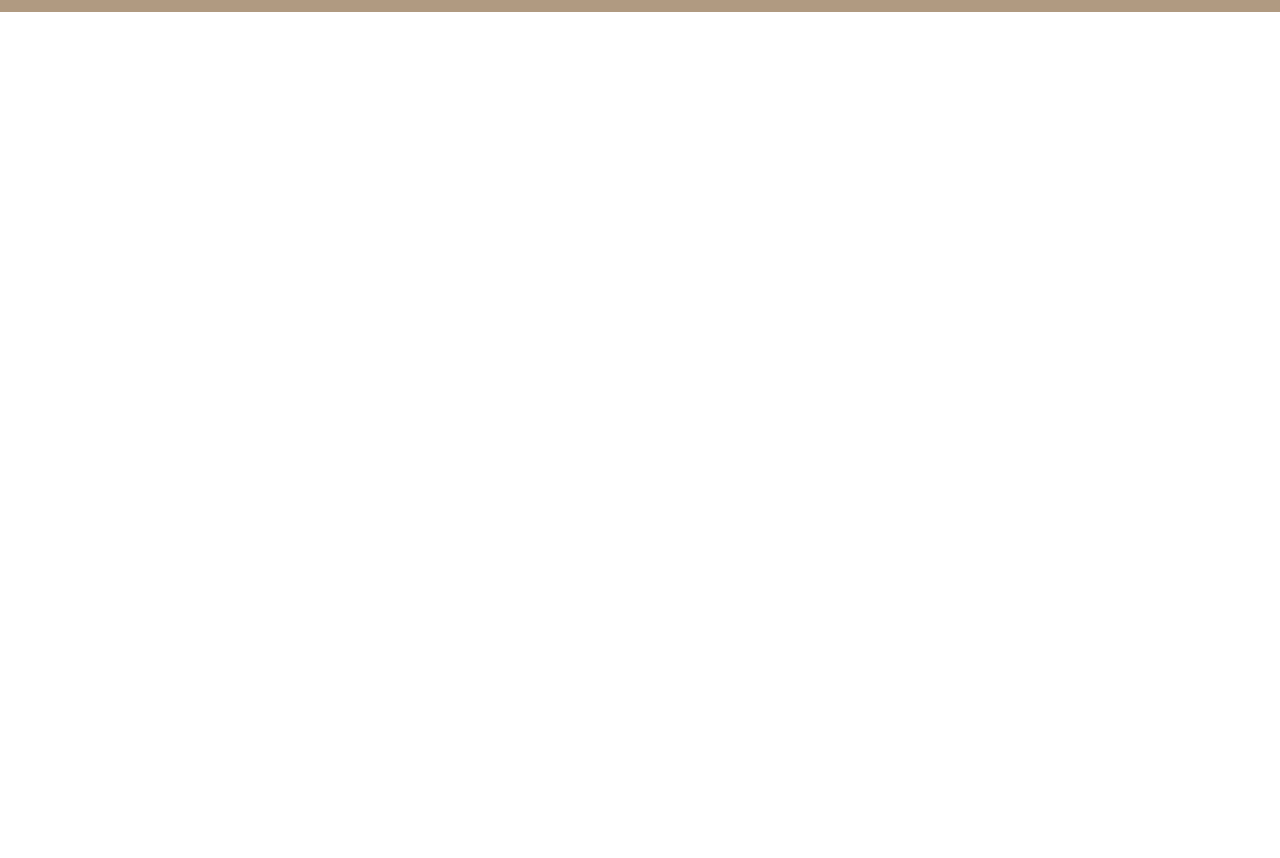
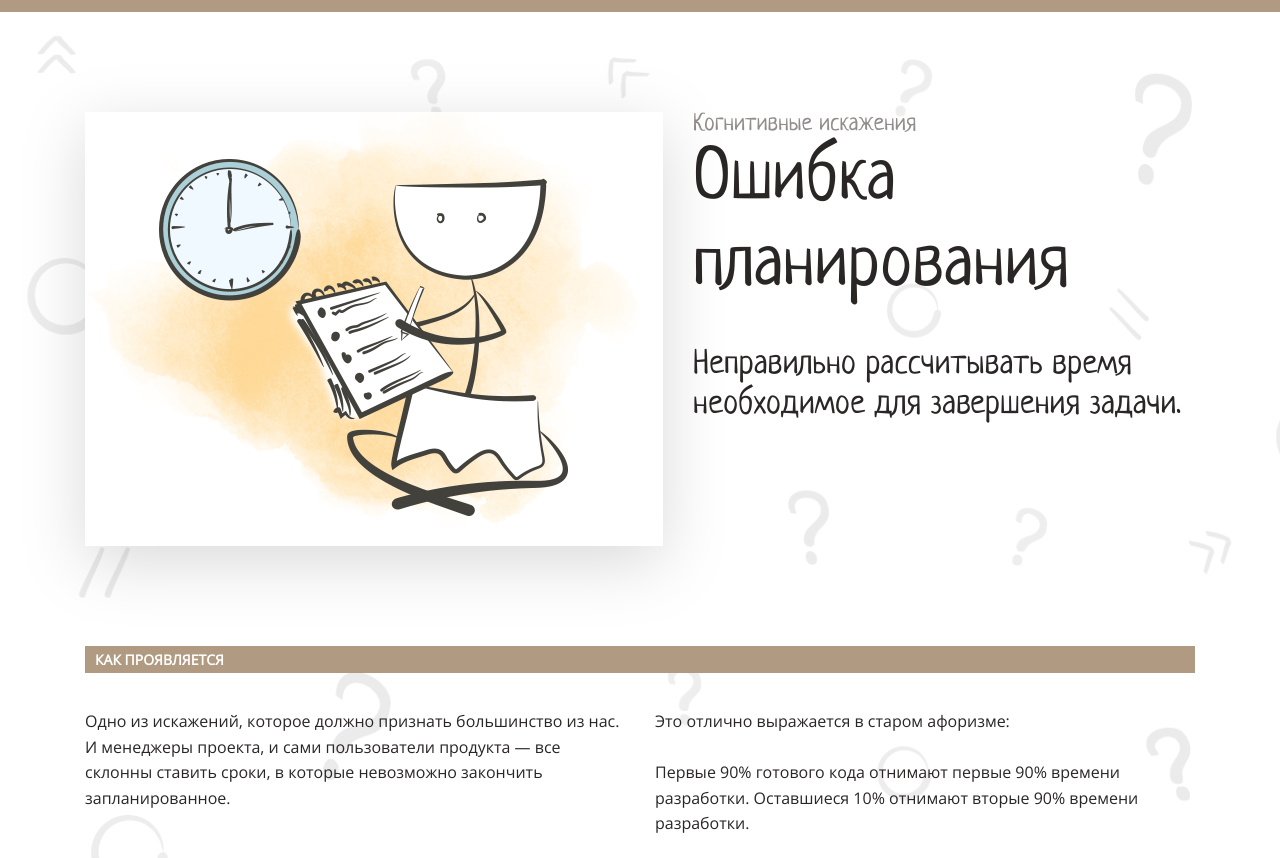
Before and after one commit to hdekjsne/layout-designer-project-58, a website: page src/index.html in a window 1280 px wide. Shown: the part 6340-7198 px from the top of the page. Before the commit the page ends 7152 px from the top, so only its background shows below. Drawn offline with Linux system fonts and the light colour scheme.

Commit message:
add errors-in-planning

```diff
--- a/src/index.html
+++ b/src/index.html
@@ -73,7 +73,7 @@
           <p>Вы гонитесь за немедленной маленькой выгодой и игнорируете более крупную, недоступную сейчас, но доступную в будущем.</p>
         </div>
         <div class="nav-item">
-          <a href="#around-planning" class="nav-a"></a>
+          <a href="#errors-in-planning" class="nav-a"></a>
           <h2 class="nav-digit">5</h2>
           <h3 class="nav-item-name">Ошибка планирования</h3>
           <p>Неправильно рассчитывать время необходимое для завершения задачи.</p>
@@ -162,8 +162,27 @@
         </div>
       </section>
     </section>
-    <section id="around-planning" class="relative">
-      <section class="content"></section>
+    <section id="errors-in-planning" class="relative">
+      <div class="bg"></div>
+      <section class="content">
+        <div class="double-text-content" style="margin-bottom: 100px;">
+          <div>
+            <img src="../assets/img/5.png" alt="" class="filter" style="vertical-align: middle;">
+          </div>
+          <div>
+            <p class="smallest-h">Когнитивные искажения</p>
+            <h1 style="margin-bottom: 30px;">Ошибка планирования</h1>
+            <p class="b-discription">Неправильно рассчитывать время необходимое для завершения задачи.</p>
+          </div>
+        </div>
+        <h3 class="how-brown" style="margin-bottom: 20px;">КАК ПРОЯВЛЯЕТСЯ</h3>
+        <div class="double-text-content">
+          <p style="width: 50%;">Одно из искажений, которое должно признать большинство из нас. И менеджеры проекта, и сами пользователи продукта — все склонны ставить сроки, в которые невозможно закончить запланированное.</p>
+          <p style="width: 50%;">Это отлично выражается в старом афоризме:<br>
+            <br>
+            Первые 90% готового кода отнимают первые 90% времени разработки. Оставшиеся 10% отнимают вторые 90% времени разработки.
+          </p>
+      </section>
     </section>
     <footer></footer>
   </main>
```
